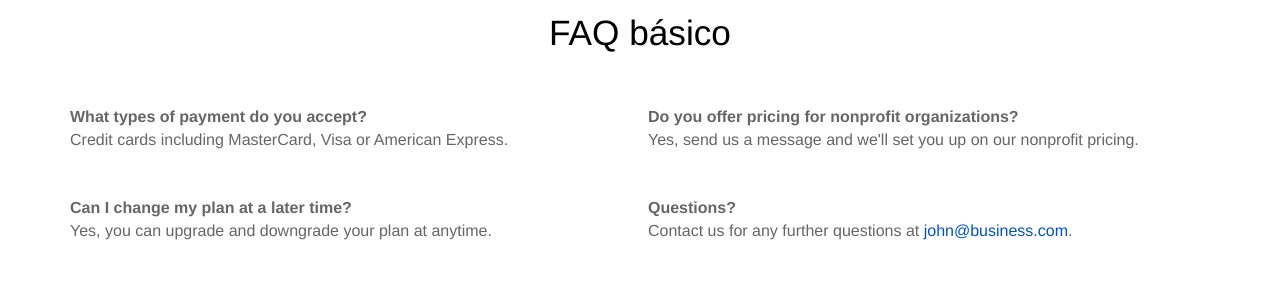
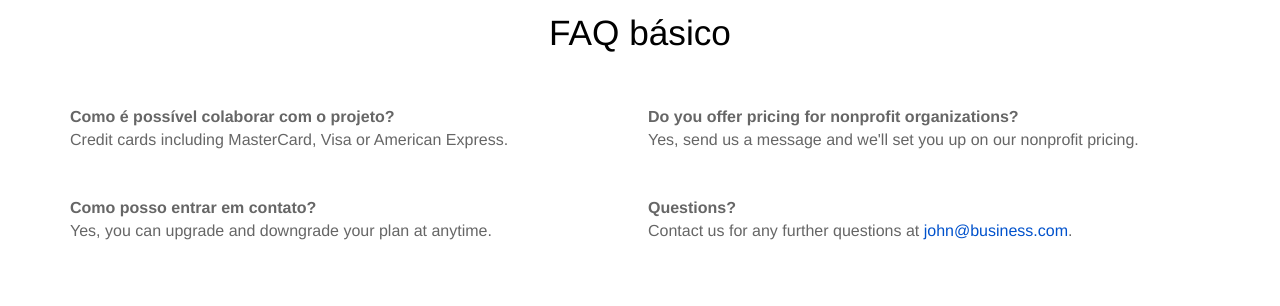
Before and after one commit to jornalistainclusivo/pcd.dataverso.org, a Jekyll site: the page built from descricao.html, in a window 1280 px wide. Shown: the part 893-1199 px from the top of the page. Built offline with Jekyll 4.4.1, drawn with Linux system fonts in a browser that asks for light colours.

Commit message:
2 perguntas

```diff
--- a/descricao.html
+++ b/descricao.html
@@ -58,9 +58,9 @@ pricing_table:
       link: http://mysite.com?plan=professional
       text: Get started
 faq:
-  - question: What types of payment do you accept?
+  - question: Como é possível colaborar com o projeto?
     answer: Credit cards including MasterCard, Visa or American Express.
-  - question: Can I change my plan at a later time?
+  - question: Como posso entrar em contato?
     answer: Yes, you can upgrade and downgrade your plan at anytime.
   - question: Do you offer pricing for nonprofit organizations?
     answer: Yes, send us a message and we'll set you up on our nonprofit pricing.
```
